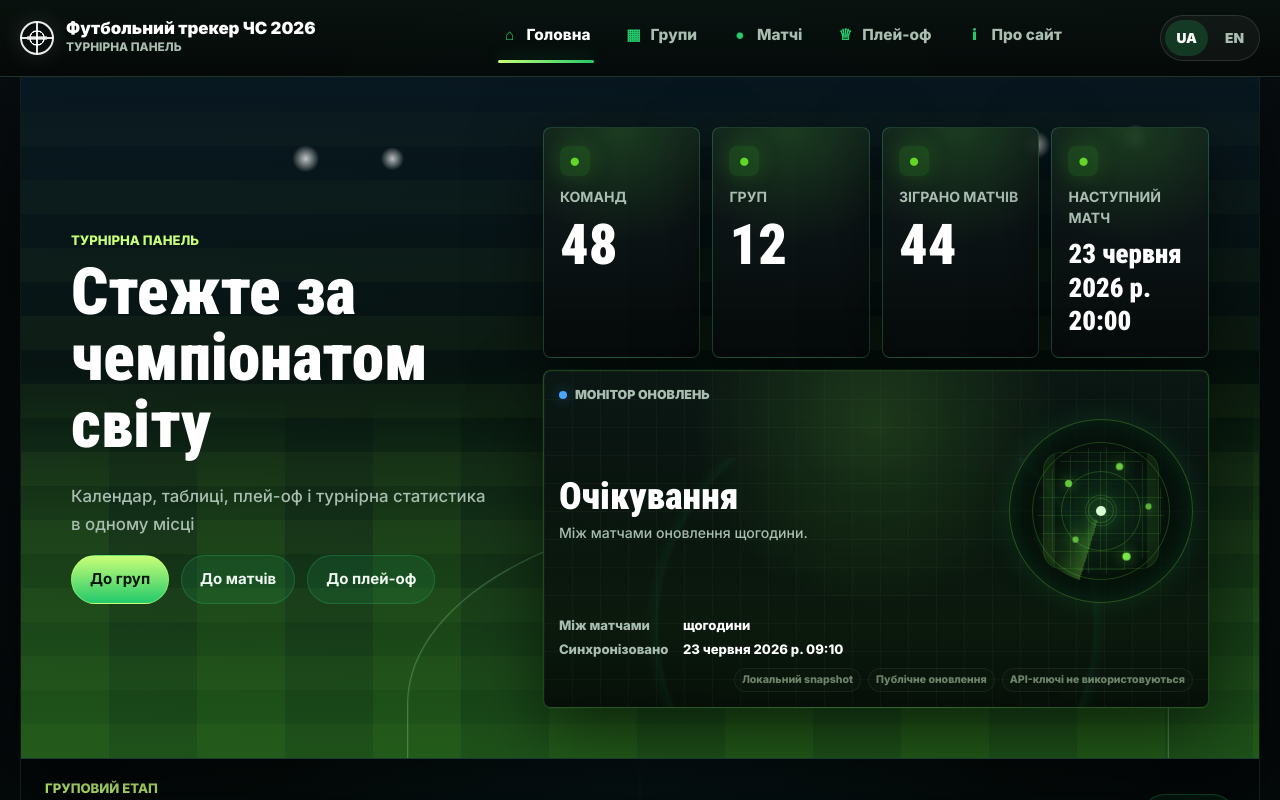
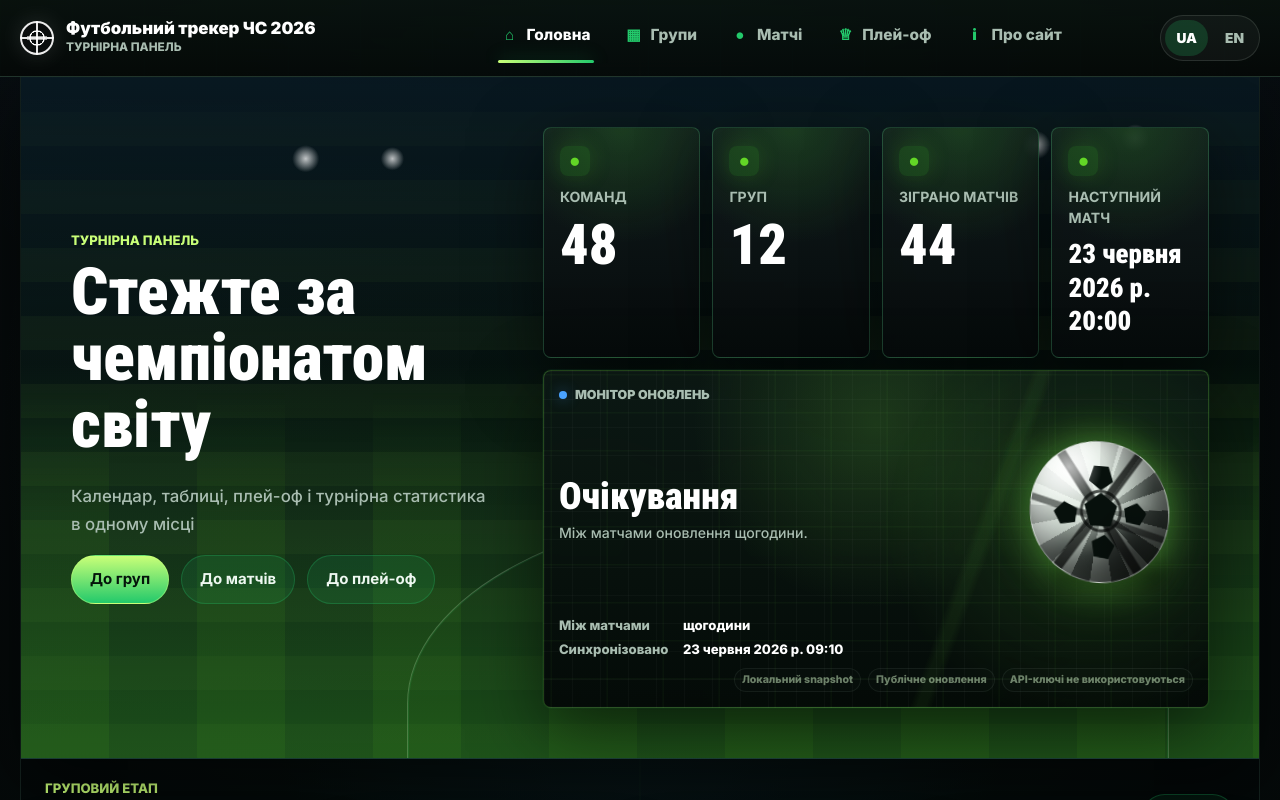
Before and after one commit to alexrud1993/fifa-world-cup-2026-tracker, a React (Vite) app: page / in a window 1280 px wide. Shown: the top 800 px of the page. Built offline with nearby package versions, Linux system fonts and the light colour scheme.

Commit message:
Replace update radar with football object

```diff
--- a/src/components/UpdateMonitor.tsx
+++ b/src/components/UpdateMonitor.tsx
@@ -31,19 +31,15 @@ export function UpdateMonitor({ language, lastUpdated, matches, status, t }: Upd
           <p>{isLive ? t("updateMonitor.liveCadence") : t("updateMonitor.hourlyCadence")}</p>
         </div>
 
-        <div className="update-radar" aria-hidden="true">
-          <span className="update-radar-grid" />
-          <span className="update-radar-pitch" />
-          <span className="update-radar-ring update-radar-ring--outer" />
-          <span className="update-radar-ring update-radar-ring--middle" />
-          <span className="update-radar-ring update-radar-ring--inner" />
-          <span className="update-radar-sweep" />
-          <span className="update-radar-core" />
-          <span className="update-radar-blip update-radar-blip--one" />
-          <span className="update-radar-blip update-radar-blip--two" />
-          <span className="update-radar-blip update-radar-blip--three" />
-          <span className="update-radar-blip update-radar-blip--four" />
-          <span className="update-radar-blip update-radar-blip--five" />
+        <div className="update-ball-stage" aria-hidden="true">
+          <span className="update-ball-shadow" />
+          <span className="update-football">
+            <span className="football-panel football-panel--center" />
+            <span className="football-panel football-panel--top" />
+            <span className="football-panel football-panel--right" />
+            <span className="football-panel football-panel--bottom" />
+            <span className="football-panel football-panel--left" />
+          </span>
         </div>
       </div>
 
--- a/src/styles/globals.css
+++ b/src/styles/globals.css
@@ -346,11 +346,13 @@ button {
   overflow: hidden;
   border-color: rgba(126, 242, 75, 0.24);
   background:
+    linear-gradient(rgba(126, 242, 75, 0.055) 1px, transparent 1px),
+    linear-gradient(90deg, rgba(126, 242, 75, 0.055) 1px, transparent 1px),
     linear-gradient(rgba(255, 255, 255, 0.025) 1px, transparent 1px),
     linear-gradient(90deg, rgba(255, 255, 255, 0.025) 1px, transparent 1px),
     radial-gradient(circle at 50% 16%, rgba(126, 242, 75, 0.16), transparent 42%),
     linear-gradient(180deg, rgba(12, 24, 20, 0.92), rgba(3, 8, 7, 0.96));
-  background-size: 28px 28px, 28px 28px, auto, auto;
+  background-size: 56px 38px, 56px 38px, 28px 28px, 28px 28px, auto, auto;
   backdrop-filter: blur(14px);
   box-shadow: var(--shadow-panel), 0 0 0 1px rgba(41, 207, 114, 0.08);
 }
@@ -361,9 +363,9 @@ button {
   pointer-events: none;
   content: "";
   background:
-    linear-gradient(180deg, transparent, rgba(126, 242, 75, 0.08), transparent),
-    radial-gradient(circle at 50% 50%, transparent 0 58%, rgba(41, 207, 114, 0.08) 59%, transparent 62%);
-  opacity: 0.68;
+    linear-gradient(110deg, transparent 0 62%, rgba(126, 242, 75, 0.08) 63% 64%, transparent 65%),
+    radial-gradient(circle at 82% 45%, rgba(126, 242, 75, 0.18), transparent 36%);
+  opacity: 0.7;
 }
 
 .update-monitor--live {
@@ -442,118 +444,114 @@ button {
   line-height: 1.35;
 }
 
-.update-radar {
+.update-ball-stage {
   position: relative;
-  width: min(100%, 184px);
+  width: min(100%, 198px);
   aspect-ratio: 1;
   justify-self: end;
-  border: 1px solid rgba(126, 242, 75, 0.3);
+  display: grid;
+  place-items: center;
+  perspective: 760px;
+  filter: drop-shadow(0 0 24px rgba(126, 242, 75, 0.24));
+}
+
+.update-ball-stage::before {
+  position: absolute;
+  inset: 7%;
   border-radius: 999px;
-  background:
-    radial-gradient(circle, rgba(126, 242, 75, 0.18) 0 2px, transparent 3px),
-    radial-gradient(circle, rgba(41, 207, 114, 0.13), rgba(4, 12, 8, 0.5) 52%, rgba(2, 6, 5, 0.88));
+  content: "";
+  background: radial-gradient(circle, rgba(126, 242, 75, 0.2), transparent 62%);
+}
+
+.update-ball-shadow {
+  position: absolute;
+  right: 14%;
+  bottom: 9%;
+  width: 62%;
+  height: 13%;
+  border-radius: 999px;
+  background: rgba(0, 0, 0, 0.48);
+  filter: blur(9px);
+}
+
+.update-football {
+  position: relative;
+  display: block;
+  width: 78%;
+  aspect-ratio: 1;
+  overflow: hidden;
+  border: 1px solid rgba(255, 255, 255, 0.34);
+  border-radius: 999px;
+  background:
+    radial-gradient(circle at 28% 22%, rgba(255, 255, 255, 0.95), rgba(225, 235, 226, 0.9) 24%, rgba(130, 145, 136, 0.54) 58%, rgba(20, 29, 24, 0.86) 100%),
+    repeating-conic-gradient(from 18deg, rgba(6, 10, 8, 0.95) 0 16deg, rgba(240, 248, 240, 0.96) 16deg 34deg);
   box-shadow:
-    inset 0 0 28px rgba(41, 207, 114, 0.16),
-    0 0 30px rgba(41, 207, 114, 0.12);
-}
-
-.update-radar-grid,
-.update-radar-pitch,
-.update-radar-ring,
-.update-radar-sweep,
-.update-radar-core,
-.update-radar-blip {
+    inset -24px -28px 34px rgba(0, 0, 0, 0.52),
+    inset 18px 14px 24px rgba(255, 255, 255, 0.34),
+    0 0 38px rgba(126, 242, 75, 0.3);
+  transform: rotateX(10deg) rotateY(-18deg);
+  transform-style: preserve-3d;
+}
+
+.update-football::before {
   position: absolute;
+  inset: 0;
+  content: "";
+  background:
+    linear-gradient(55deg, transparent 0 46%, rgba(6, 10, 8, 0.72) 47% 51%, transparent 52%),
+    linear-gradient(125deg, transparent 0 46%, rgba(6, 10, 8, 0.72) 47% 51%, transparent 52%),
+    linear-gradient(15deg, transparent 0 43%, rgba(6, 10, 8, 0.52) 44% 47%, transparent 48%),
+    radial-gradient(circle at 50% 50%, transparent 0 18%, rgba(6, 10, 8, 0.68) 19% 21%, transparent 22%);
+  mix-blend-mode: multiply;
+}
+
+.update-football::after {
+  position: absolute;
+  inset: 0;
+  content: "";
+  background:
+    radial-gradient(circle at 26% 20%, rgba(255, 255, 255, 0.62), transparent 22%),
+    radial-gradient(circle at 74% 78%, rgba(0, 0, 0, 0.34), transparent 34%);
   pointer-events: none;
 }
 
-.update-radar-grid {
-  inset: 13%;
-  border-radius: inherit;
-  background:
-    linear-gradient(rgba(126, 242, 75, 0.12) 1px, transparent 1px),
-    linear-gradient(90deg, rgba(126, 242, 75, 0.12) 1px, transparent 1px);
-  background-size: 18px 18px;
-  mask-image: radial-gradient(circle, #000 0 66%, transparent 68%);
-}
-
-.update-radar-pitch {
-  inset: 18%;
-  border: 1px solid rgba(126, 242, 75, 0.2);
-  border-radius: 18px;
-  background:
-    linear-gradient(90deg, transparent calc(50% - 0.5px), rgba(126, 242, 75, 0.22) calc(50% - 0.5px) calc(50% + 0.5px), transparent calc(50% + 0.5px)),
-    radial-gradient(circle at 50% 50%, transparent 0 18%, rgba(126, 242, 75, 0.24) 18.5% 19.5%, transparent 20%),
-    linear-gradient(90deg, rgba(126, 242, 75, 0.16) 0 10%, transparent 10% 90%, rgba(126, 242, 75, 0.16) 90% 100%);
-  opacity: 0.56;
-}
-
-.update-radar-ring {
-  inset: var(--ring-inset);
-  border: 1px solid rgba(126, 242, 75, 0.22);
-  border-radius: 999px;
-}
-
-.update-radar-ring--outer {
-  --ring-inset: 12%;
-}
-
-.update-radar-ring--middle {
-  --ring-inset: 28%;
-}
-
-.update-radar-ring--inner {
-  --ring-inset: 43%;
-}
-
-.update-radar-sweep {
-  inset: 9%;
-  border-radius: 999px;
-  background: conic-gradient(from -36deg, rgba(126, 242, 75, 0.42), rgba(126, 242, 75, 0.12) 24deg, transparent 58deg);
-  opacity: 0.72;
-  mask-image: radial-gradient(circle, transparent 0 9%, #000 10% 68%, transparent 69%);
-}
-
-.update-radar-core {
-  inset: calc(50% - 5px);
-  width: 10px;
-  height: 10px;
-  border-radius: 999px;
-  background: #d7ffd1;
-  box-shadow: 0 0 22px rgba(126, 242, 75, 0.8);
-}
-
-.update-radar-blip {
-  width: 7px;
-  height: 7px;
-  border-radius: 999px;
-  background: #7ef24b;
-  box-shadow: 0 0 14px rgba(126, 242, 75, 0.8);
-}
-
-.update-radar-blip--one {
-  top: 24%;
-  left: 58%;
-}
-
-.update-radar-blip--two {
-  top: 46%;
-  left: 74%;
-}
-
-.update-radar-blip--three {
-  top: 64%;
-  left: 34%;
-}
-
-.update-radar-blip--four {
-  top: 33%;
-  left: 30%;
-}
-
-.update-radar-blip--five {
-  top: 73%;
-  left: 62%;
+.football-panel {
+  position: absolute;
+  display: block;
+  width: 26%;
+  aspect-ratio: 1;
+  background: #07100c;
+  clip-path: polygon(50% 0, 96% 35%, 78% 92%, 22% 92%, 4% 35%);
+  box-shadow: inset 0 0 0 2px rgba(255, 255, 255, 0.08);
+}
+
+.football-panel--center {
+  top: 37%;
+  left: 37%;
+}
+
+.football-panel--top {
+  top: 13%;
+  left: 37%;
+  transform: scale(0.74) rotate(180deg);
+}
+
+.football-panel--right {
+  top: 38%;
+  right: 12%;
+  transform: scale(0.68) rotate(82deg);
+}
+
+.football-panel--bottom {
+  bottom: 11%;
+  left: 39%;
+  transform: scale(0.7) rotate(8deg);
+}
+
+.football-panel--left {
+  top: 40%;
+  left: 12%;
+  transform: scale(0.68) rotate(-82deg);
 }
 
 .update-monitor-lines {
@@ -2145,32 +2143,24 @@ button {
     }
   }
 
-  @keyframes radarSweep {
-    to {
-      transform: rotate(360deg);
-    }
-  }
-
-  @keyframes radarBlip {
+  @keyframes footballTurn {
     0%,
     100% {
-      opacity: 0.68;
-      transform: scale(0.86);
+      transform: rotateX(10deg) rotateY(-22deg) rotateZ(-2deg);
     }
 
     50% {
-      opacity: 1;
-      transform: scale(1.22);
+      transform: rotateX(10deg) rotateY(22deg) rotateZ(2deg);
     }
   }
 
-  @keyframes radarScan {
+  @keyframes goalNetDrift {
     0% {
-      transform: translateY(-45%);
+      background-position: 0 0, 0 0, 0 0, 0 0, center, center;
     }
 
     100% {
-      transform: translateY(45%);
+      background-position: 16px 8px, 16px 8px, 0 0, 0 0, center, center;
     }
   }
 
@@ -2179,33 +2169,12 @@ button {
     animation: livePulse 1.3s ease-in-out infinite;
   }
 
-  .update-monitor::before {
-    animation: radarScan 4.8s linear infinite alternate;
-  }
-
-  .update-radar-sweep {
-    animation: radarSweep 9s linear infinite;
-    transform-origin: 50% 50%;
-  }
-
-  .update-radar-blip {
-    animation: radarBlip 2.6s ease-in-out infinite;
-  }
-
-  .update-radar-blip--two {
-    animation-delay: 0.45s;
-  }
-
-  .update-radar-blip--three {
-    animation-delay: 0.9s;
-  }
-
-  .update-radar-blip--four {
-    animation-delay: 1.2s;
-  }
-
-  .update-radar-blip--five {
-    animation-delay: 1.6s;
+  .update-monitor {
+    animation: goalNetDrift 14s linear infinite alternate;
+  }
+
+  .update-football {
+    animation: footballTurn 9s ease-in-out infinite;
   }
 
   .match-card,
```
